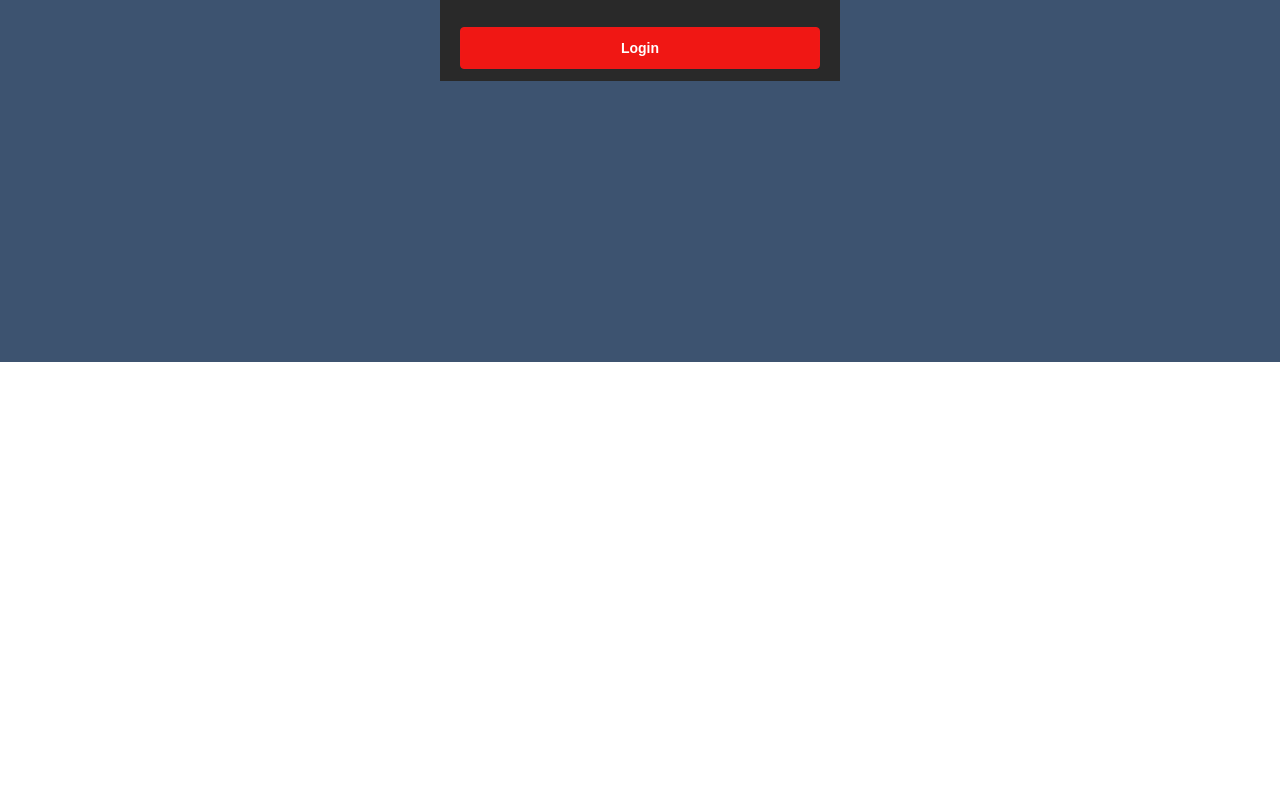
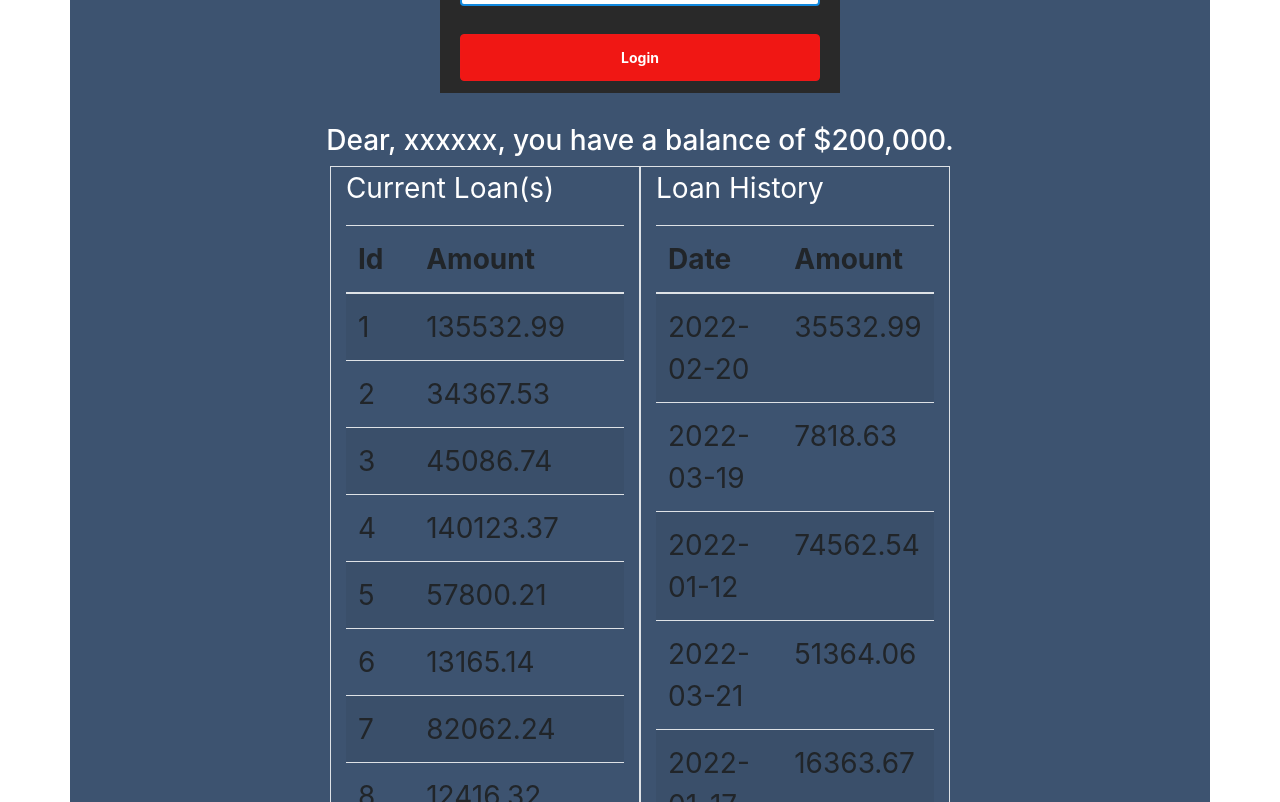
Before and after one commit to SWLbenjamin/TT4_Group-3, a React (Create React App) app in the folder frontend/: page /Home in a window 1280 px wide. Shown: the part 438-1240 px from the top of the page. Before the commit the page ends 800 px from the top, so only its background shows below. Built offline with nearby package versions, Linux system fonts and the light colour scheme; no server answers.

Commit message:
Home Upper Part

```diff
--- a/frontend/public/index.html
+++ b/frontend/public/index.html
@@ -24,6 +24,8 @@
       work correctly both with client-side routing and a non-root public URL.
       Learn how to configure a non-root public URL by running `npm run build`.
     -->
+    <link rel="stylesheet" href="https://stackpath.bootstrapcdn.com/bootstrap/4.3.1/css/bootstrap.min.css" integrity="sha384-ggOyR0iXCbMQv3Xipma34MD+dH/1fQ784/j6cY/iJTQUOhcWr7x9JvoRxT2MZw1T" crossorigin="anonymous">
+
     <title>React App</title>
   </head>
   <body>
--- a/frontend/src/App.js
+++ b/frontend/src/App.js
@@ -7,6 +7,9 @@ import SubmitButton from "./components/login/SubmitButton";
 import { LoginScreen } from './screens/LoginScreen';
 import Home from './screens/HomeScreen';
 import './tut.css';
+import JsonDataDisplay from './loans'
+import JsonDataDisplayPayment from './payments'
+
 
 class App extends React.Component {
 
@@ -134,7 +137,21 @@ class App extends React.Component {
                         <LoginForm
                         />
                     </div>
-
+                    <div class='container'>
+                        <div class='row'>
+                            <h3>Dear, xxxxxx, you have a balance of $200,000.</h3>
+                        </div>
+                        <div class="row">
+                            <div class="col border">
+                                <p>Current Loan(s)</p>
+                                <JsonDataDisplay/>
+                            </div>
+                            <div class="col border">
+                                <p>Loan History</p>
+                                <JsonDataDisplayPayment/>
+                            </div>
+                        </div>
+                    </div>
                 </div>
             );
         }
--- /dev/null
+++ b/frontend/src/Home.js
@@ -0,0 +1,21 @@
+import React, { Component } from "react";
+
+class Home extends Component {
+  render() {
+    return (
+      <div>
+        <h2>HELLO</h2>
+        <p>Cras facilisis urna ornare ex volutpat, et
+        convallis erat elementum. Ut aliquam, ipsum vitae
+        gravida suscipit, metus dui bibendum est, eget rhoncus nibh
+        metus nec massa. Maecenas hendrerit laoreet augue
+        nec molestie. Cum sociis natoque penatibus et magnis
+        dis parturient montes, nascetur ridiculus mus.</p>
+
+        <p>Duis a turpis sed lacus dapibus elementum sed eu lectus.</p>
+      </div>
+    );
+  }
+}
+
+export default Home;
--- a/frontend/src/index.js
+++ b/frontend/src/index.js
@@ -2,7 +2,16 @@ import React from 'react';
 import ReactDOM from 'react-dom';
 import './index.css';
 import App from './App';
+import Home from './Home';
 import reportWebVitals from './reportWebVitals';
+import { BrowserRouter, Routes, Route } from "react-router-dom";
+
+ReactDOM.render(
+    <BrowserRouter>
+        <App />
+    </BrowserRouter>
+    , document.getElementById('root')
+  );
 
 ReactDOM.render(
     <React.StrictMode>
--- /dev/null
+++ b/frontend/src/loan.json
@@ -0,0 +1,42 @@
+[
+    {
+      "LoanId": 1,
+      "loan_amount": 135532.99
+    },
+    {
+      "LoanId": 2,
+      "loan_amount": 34367.53
+    },
+    {
+      "LoanId": 3,
+      "loan_amount": 45086.74
+    },
+    {
+      "LoanId": 4,
+      "loan_amount": 140123.37
+    },
+    {
+      "LoanId": 5,
+      "loan_amount": 57800.21
+    },
+    {
+      "LoanId": 6,
+      "loan_amount": 13165.14
+    },
+    {
+      "LoanId": 7,
+      "loan_amount": 82062.24
+    },
+    {
+      "LoanId": 8,
+      "loan_amount": 12416.32
+    },
+    {
+      "LoanId": 9,
+      "loan_amount": 17250.83
+    },
+    {
+      "LoanId": 10,
+      "loan_amount": 46431.85
+    }
+  ]
--- /dev/null
+++ b/frontend/src/loans.jsx
@@ -0,0 +1,37 @@
+import React from 'react'
+import JsonData from './loan.json'
+
+ function JsonDataDisplay(){
+    const DisplayData=JsonData.map(
+        (info)=>{
+            return(
+                <tr>
+                    <td>{info.LoanId}</td>
+                    <td>{info.loan_amount}</td>
+                </tr>
+            )
+        }
+    )
+
+    return(
+        <div>
+            <table class="table table-striped">
+                <thead>
+                    <tr>
+                    <th>Id</th>
+                    <th>Amount</th>
+                    </tr>
+                </thead>
+                <tbody>
+
+
+                    {DisplayData}
+
+                </tbody>
+            </table>
+
+        </div>
+    )
+ }
+
+ export default JsonDataDisplay;
--- /dev/null
+++ b/frontend/src/payment.json
@@ -0,0 +1,62 @@
+[
+  {
+    "PaymentId": 1,
+    "LoanId": 1,
+    "payment_date": "2022-02-20",
+    "payment_amount": 35532.99
+  },
+  {
+    "PaymentId": 2,
+    "LoanId": 6,
+    "payment_date": "2022-03-19",
+    "payment_amount": 7818.63
+  },
+  {
+    "PaymentId": 3,
+    "LoanId": 4,
+    "payment_date": "2022-01-12",
+    "payment_amount": 74562.54
+  },
+  {
+    "PaymentId": 4,
+    "LoanId": 4,
+    "payment_date": "2022-03-21",
+    "payment_amount": 51364.06
+  },
+  {
+    "PaymentId": 5,
+    "LoanId": 3,
+    "payment_date": "2022-01-17",
+    "payment_amount": 16363.67
+  },
+  {
+    "PaymentId": 6,
+    "LoanId": 1,
+    "payment_date": "2022-01-03",
+    "payment_amount": 26544.58
+  },
+  {
+    "PaymentId": 7,
+    "LoanId": 1,
+    "payment_date": "2022-02-27",
+    "payment_amount": 30534.71
+  },
+  {
+    "PaymentId": 8,
+    "LoanId": 9,
+    "payment_date": "2022-02-27",
+    "payment_amount": 17250.83
+  },
+  {
+    "PaymentId": 9,
+    "LoanId": 2,
+    "payment_date": "2022-02-19",
+    "payment_amount": 34367.53
+  },
+  {
+    "PaymentId": 10,
+    "LoanId": 7,
+    "payment_date": "2022-02-08",
+    "payment_amount": 31003.82
+  }
+]
--- /dev/null
+++ b/frontend/src/payments.jsx
@@ -0,0 +1,37 @@
+import React from 'react'
+import JsonData from './payment.json'
+
+ function JsonDataDisplayPayment(){
+    const DisplayData=JsonData.map(
+        (info)=>{
+            return(
+                <tr>
+                    <td>{info.payment_date}</td>
+                    <td>{info.payment_amount}</td>
+                </tr>
+            )
+        }
+    )
+
+    return(
+        <div>
+            <table class="table table-striped">
+                <thead>
+                    <tr>
+                    <th>Date</th>
+                    <th>Amount</th>
+                    </tr>
+                </thead>
+                <tbody>
+
+
+                    {DisplayData}
+
+                </tbody>
+            </table>
+
+        </div>
+    )
+ }
+
+ export default JsonDataDisplayPayment;
```
Also changed, not shown: frontend/src/Homescreen.js (added, +41 -0 lines), frontend/src/customerLoan.json (added, +52 -0 lines), 1 other file (tests, documents, lock files or other folders).
